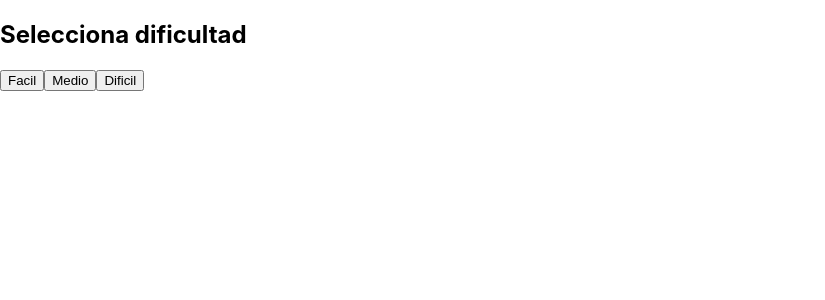
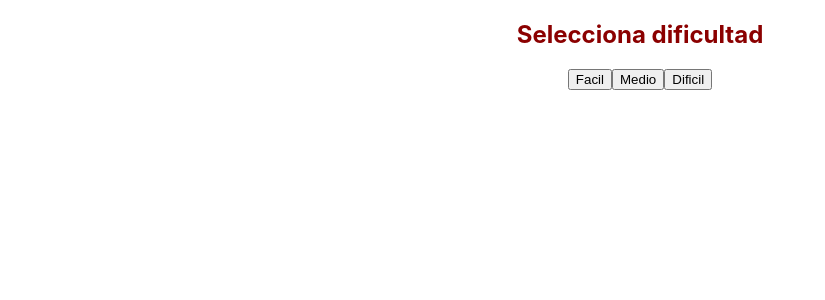
Before and after one commit to GalaxyM4/memory-game, a React (Create React App) app: page / in a window 1280 px wide. Shown: the top 300 px of the page, without its empty margins (0-825 px from the left). Built offline with nearby package versions, Linux system fonts and the light colour scheme.

Commit message:
readme & styles editado

```diff
--- a/src/index.css
+++ b/src/index.css
@@ -7,16 +7,6 @@ body {
 
 code {
   font-family: source-code-pro, Menlo, Monaco, Consolas, 'Courier New', monospace;
-}
-
-#board {
-  padding-left: 50px;
-}
-
-#board th, td {
-  border:1px solid black;
-  padding: 10px;
-  font-size: 25px;
 }
 
 .q_buttons {
@@ -37,3 +27,38 @@ code {
 .q_buttons:active {
   background-color: #364640;
 }
+
+#buttons_dif {
+  display: flex;
+  justify-content: center;
+}
+
+#score {
+  display: flex;
+  justify-content: center;
+  font-size: medium;
+}
+
+#question {
+  display: flex;
+  justify-content: center;
+  font-size: large;
+}
+
+#board {
+  padding-left: 50px;
+  display: flex;
+  justify-content: center;
+}
+
+#title {
+  color: darkred;
+  justify-content: center;
+  display: flex;
+}
+
+#board th, td {
+  border:1px solid black;
+  padding: 10px;
+  font-size: 25px;
+}
--- a/src/index.tsx
+++ b/src/index.tsx
@@ -45,16 +45,19 @@ function get_play_functions(max_id: number) {
 }
 ///Renderizando las dificultades
 root.render(<div>
-    <h2>Selecciona dificultad</h2>
-    <button onClick={dif_0}>Facil</button>
-    <button onClick={dif_1}>Medio</button>
-    <button onClick={dif_2}>Dificil</button>
+    <h2 id="title">Selecciona dificultad</h2>
+    <div id="buttons_dif">
+        <button className="dif_button" onClick={dif_0}>Facil</button>
+        <button className="dif_button" onClick={dif_1}>Medio</button>
+        <button className="dif_button" onClick={dif_2}>Dificil</button>
+    </div>
+
 </div>);
 
 game.on("inicio", async(stats) => {
     update_dimensions();
     root.render(<div>
-        <h2>Juego piola</h2>
+        <h2 id="title">Juego piola</h2>
         <div id="score">Score: {stats.score}       Level: {stats.level}</div>
         <div id="board">{get_board(largo,ancho,stats.f_ids)}</div>
         <div id="question"></div>
@@ -66,7 +69,7 @@ game.on("ask", async(stats) =>{
     console.log(stats.table);
     let play_f = get_play_functions(largo*ancho);
     root.render(<div>
-        <h2>Juego piola</h2>
+        <h2 id="title">Juego piola</h2>
         <div id="score">Score: {stats.score}       Level: {stats.level}</div>
         <div id="board">{get_board(largo,ancho, get_obj_buttons(largo,ancho, play_f))}</div>
         <div id="question">Donde esta {stats.ask}?</div>
@@ -76,7 +79,7 @@ game.on("ask", async(stats) =>{
 game.on("correcto", async (stats) => {
     update_dimensions();
     root.render(<div>
-        <h2>Juego piola</h2>
+        <h2 id="title">Juego piola</h2>
         <div id="score">Score: {stats.score}       Level: {stats.level}  CORRECTO!</div>
         <div id="board">{get_board(largo,ancho, stats.f_ids)}</div>
         <div id="question">Memorizar</div>
@@ -86,7 +89,7 @@ game.on("correcto", async (stats) => {
 game.on("perdida", async (stats) => {
     update_dimensions();
     root.render(<div>
-        <h2>FIN DEL JUEGO</h2>
+        <h2 id="title">FIN DEL JUEGO</h2>
         <div id="score">Final Score: {stats.score}</div>
         <div id="board">{get_board(largo,ancho, stats.f_ids)}</div>
         <div id="question">Respuestas: {stats.rptas.join(", ")}</div>
```
Also changed, not shown: 1 other file (tests, documents, lock files or other folders).
